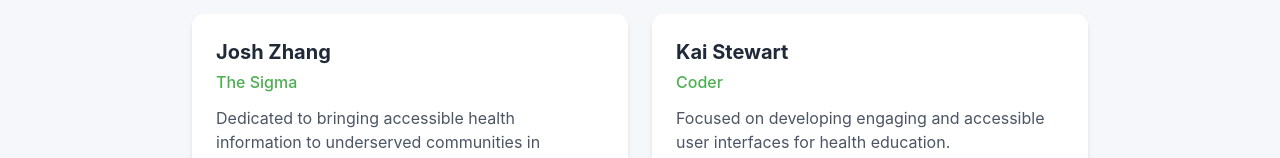
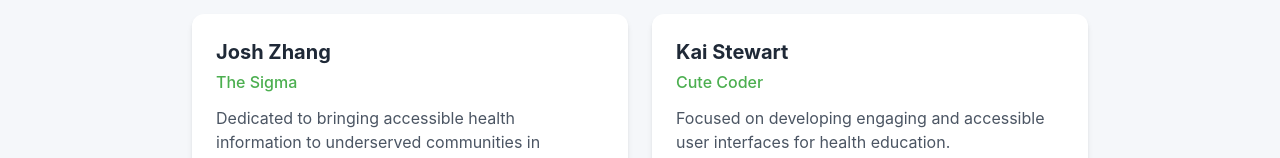
Before and after one commit to thebestjosh/SWITCH-x-ICSpark-Hackathon-Project, a React (Create React App) app: page /about in a window 1280 px wide. Shown: the part 422-580 px from the top of the page. Built offline with nearby package versions, Linux system fonts and the light colour scheme.

Commit message:
Update AboutPage.tsx

```diff
--- a/src/pages/AboutPage.tsx
+++ b/src/pages/AboutPage.tsx
@@ -11,7 +11,7 @@ const AboutPage: React.FC = () => {
     },
     {
       name: 'Kai Stewart',
-      role: 'Coder',
+      role: 'Cute Coder',
       bio: 'Focused on developing engaging and accessible user interfaces for health education.'
     },
     {
```
